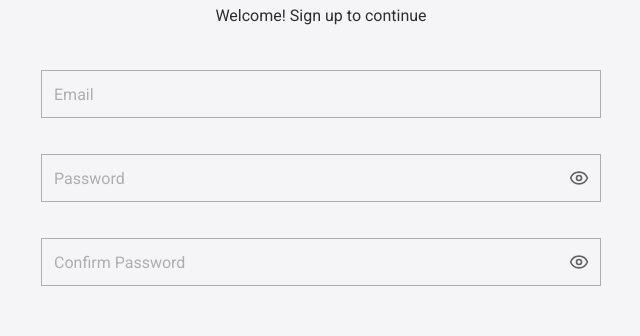
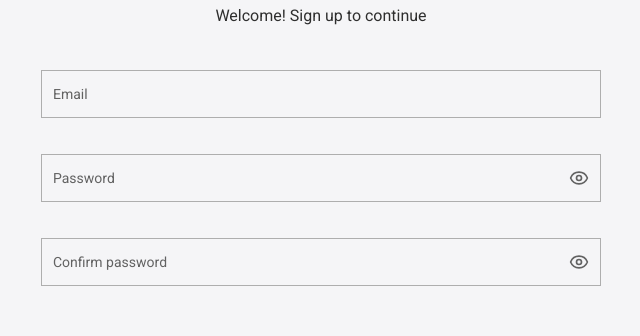
Before and after one commit to Hellpines/CV-Builder, a Next.js app: page /register in a window 1280 px wide. Shown: the part 218-554 px from the top of the page, without its empty margins (319-959 px from the left). Built offline with nearby package versions, Linux system fonts and the light colour scheme; no server answers.

Commit message:
feat: implement error validation

```diff
--- a/src/app/(auth)/login/page.tsx
+++ b/src/app/(auth)/login/page.tsx
@@ -1,7 +1,7 @@
 'use client';
 
 import Link from 'next/link';
-import { useState, type FormEvent } from 'react';
+import { useState } from 'react';
 import { useMutation } from '@apollo/client/react';
 import { useRouter } from 'next/navigation';
 
@@ -17,6 +17,9 @@ export default function LoginPage() {
   const setAuth = useAuthStore((state) => state.setAuth);
   const [email, setEmail] = useState('');
   const [password, setPassword] = useState('');
+  const [submitted, setSubmitted] = useState(false);
+  const [touchedEmail, setTouchedEmail] = useState(false);
+  const [touchedPassword, setTouchedPassword] = useState(false);
 
   const [login, { loading, error }] = useMutation(LOGIN_MUTATION, {
     onCompleted: (data) => {
@@ -31,12 +34,30 @@ export default function LoginPage() {
 
   const handleSubmit = (e: React.SyntheticEvent<HTMLFormElement>) => {
     e.preventDefault();
+    setSubmitted(true);
+    setTouchedEmail(true);
+    setTouchedPassword(true);
+
+    if (!email || !password) {
+      return;
+    }
+
     login({
       variables: {
         auth: { email, password },
       },
     });
   };
+
+  const emailInvalid = (submitted || touchedEmail) && !email;
+  const passwordInvalid = (submitted || touchedPassword) && (!password || !!error);
+  const emailHelperText = emailInvalid ? 'Email is required' : undefined;
+  const passwordHelperText =
+    submitted && password.length === 0
+      ? 'Password is required'
+      : error
+        ? 'Password is incorrect'
+        : undefined;
 
   return (
     <AuthPage
@@ -60,18 +81,25 @@ export default function LoginPage() {
         type="email"
         placeholder="Email"
         value={email}
-        onChange={(e) => setEmail(e.target.value)}
-        className="text-primary-bold placeholder:text-muted h-12"
-        required
+        onChange={(e) => {
+          setEmail(e.target.value);
+          setTouchedEmail(true);
+        }}
+        invalid={emailInvalid}
+        helperText={emailHelperText}
+        className="h-12"
       />
 
       <PasswordInput
         value={password}
-        onChange={(e) => setPassword(e.target.value)}
+        onChange={(e) => {
+          setPassword(e.target.value);
+          setTouchedPassword(true);
+        }}
         placeholder="Password"
+        invalid={passwordInvalid}
+        helperText={passwordHelperText}
       />
-
-      {error && <p className="text-primary text-center text-sm">{error.message}</p>}
     </AuthPage>
   );
 }
--- a/src/app/(auth)/register/page.tsx
+++ b/src/app/(auth)/register/page.tsx
@@ -1,7 +1,7 @@
 'use client';
 
 import Link from 'next/link';
-import { useState, type FormEvent } from 'react';
+import { useState } from 'react';
 import { useMutation } from '@apollo/client/react';
 import { useRouter } from 'next/navigation';
 
@@ -18,6 +18,10 @@ export default function RegisterPage() {
   const [email, setEmail] = useState('');
   const [password, setPassword] = useState('');
   const [confirmPassword, setConfirmPassword] = useState('');
+  const [submitted, setSubmitted] = useState(false);
+  const [touchedEmail, setTouchedEmail] = useState(false);
+  const [touchedPassword, setTouchedPassword] = useState(false);
+  const [touchedConfirmPassword, setTouchedConfirmPassword] = useState(false);
 
   const [signup, { loading, error }] = useMutation(SIGNUP_MUTATION, {
     onCompleted: (data) => {
@@ -32,12 +36,50 @@ export default function RegisterPage() {
 
   const handleSubmit = (e: React.SyntheticEvent<HTMLFormElement>) => {
     e.preventDefault();
+    setSubmitted(true);
+    setTouchedEmail(true);
+    setTouchedPassword(true);
+    setTouchedConfirmPassword(true);
+
+    if (!email || !password || !confirmPassword || password !== confirmPassword) {
+      return;
+    }
+
     signup({
       variables: {
         auth: { email, password, confirmPassword },
       },
     });
   };
+
+  const emailInvalid = (submitted || touchedEmail) && !email;
+  const passwordInvalid =
+    (submitted || touchedPassword) &&
+    (password.length === 0 || (password.length < 8 && password.length > 0));
+  const confirmPasswordInvalid =
+    (submitted || touchedConfirmPassword) && (!confirmPassword || password !== confirmPassword);
+
+  const emailHelperText = emailInvalid
+    ? 'Email is required'
+    : error?.message === 'userAlreadyExists'
+      ? 'Email is already registered'
+      : undefined;
+
+  const passwordHelperText = submitted
+    ? password.length < 8 && password.length > 0
+      ? 'Password too short'
+      : password.length === 0
+        ? 'Password is required'
+        : undefined
+    : undefined;
+
+  const confirmPasswordHelperText = submitted
+    ? password.length === 0
+      ? 'Confirm password is required'
+      : password !== confirmPassword
+        ? 'Passwords do not match'
+        : undefined
+    : undefined;
 
   return (
     <AuthPage
@@ -61,24 +103,36 @@ export default function RegisterPage() {
         type="email"
         placeholder="Email"
         value={email}
-        onChange={(e) => setEmail(e.target.value)}
-        className="text-primary-bold placeholder:text-muted h-12"
-        required
+        onChange={(e) => {
+          setEmail(e.target.value);
+          setTouchedEmail(true);
+        }}
+        invalid={emailInvalid || error?.message === 'userAlreadyExists'}
+        helperText={emailHelperText}
+        className="h-12"
       />
 
       <PasswordInput
         value={password}
-        onChange={(e) => setPassword(e.target.value)}
+        onChange={(e) => {
+          setPassword(e.target.value);
+          setTouchedPassword(true);
+        }}
         placeholder="Password"
+        invalid={passwordInvalid}
+        helperText={passwordHelperText}
       />
 
       <PasswordInput
         value={confirmPassword}
-        onChange={(e) => setConfirmPassword(e.target.value)}
-        placeholder="Confirm Password"
+        onChange={(e) => {
+          setConfirmPassword(e.target.value);
+          setTouchedConfirmPassword(true);
+        }}
+        placeholder="Confirm password"
+        invalid={confirmPasswordInvalid}
+        helperText={confirmPasswordHelperText}
       />
-
-      {error && <p className="text-primary text-center text-sm">{error.message}</p>}
     </AuthPage>
   );
 }
--- a/src/app/globals.css
+++ b/src/app/globals.css
@@ -20,6 +20,7 @@
   --color-primary-bold: var(--primary-bold);
   --color-primary-text: var(--primary-text);
   --color-input-disabled: var(--input-disabled);
+  --color-placeholder: var(--placeholder);
   --color-foreground: var(--foreground);
   --color-background: var(--background);
   --radius-sm: calc(var(--radius) * 0.6);
@@ -42,6 +43,7 @@
   --primary-bold: #2e2e2e;
   --primary-text: #626262;
   --input-disabled: #c4c4c6;
+  --placeholder: #c4c4c6;
   --secondary: #f5f5f7;
   --secondary-foreground: #171717;
   --muted: #aeaeae;
@@ -62,6 +64,7 @@
   --primary-bold: #2e2e2e;
   --primary-text: #626262;
   --input-disabled: #c4c4c6;
+  --placeholder: #c4c4c6;
   --secondary: #f5f5f7;
   --secondary-foreground: #171717;
   --muted: #aeaeae;
--- a/src/components/ui/input.tsx
+++ b/src/components/ui/input.tsx
@@ -1,17 +1,72 @@
 import { Input as InputPrimitive } from '@base-ui/react/input';
+import { useState } from 'react';
 import { cn } from 'cn';
 
-function Input({ className, type, ...props }: React.ComponentProps<'input'>) {
+type InputProps = React.ComponentProps<'input'> & {
+  invalid?: boolean;
+  helperText?: string;
+};
+
+function Input({
+  className,
+  type,
+  placeholder,
+  value,
+  disabled,
+  invalid,
+  helperText,
+  onFocus,
+  onBlur,
+  ...props
+}: InputProps) {
+  const [isFocused, setIsFocused] = useState(false);
+  const hasValue = value !== undefined && value !== null && String(value).length > 0;
+  const isInvalid = Boolean(invalid) || props['aria-invalid'] === true;
+  const shouldFloat = isFocused || hasValue || disabled;
+
   return (
+    <div className="relative w-full">
       <InputPrimitive
         type={type}
         data-slot="input"
+        value={value}
+        disabled={disabled}
+        aria-invalid={isInvalid || undefined}
+        onFocus={(event) => {
+          setIsFocused(true);
+          onFocus?.(event);
+        }}
+        onBlur={(event) => {
+          setIsFocused(false);
+          onBlur?.(event);
+        }}
         className={cn(
-        'border-muted hover:border-border active:text-primary-text active:placeholder:text-primary-text focus:placeholder:text-primary-text disabled:bg-input-disabled w-full border bg-transparent p-3',
+          'w-full border bg-transparent p-3 transition-colors placeholder:text-transparent',
+          isInvalid
+            ? 'border-primary text-primary'
+            : 'border-muted text-primary-bold hover:border-border',
+          disabled && 'border-muted bg-input-disabled text-primary-text cursor-not-allowed',
           className
         )}
         {...props}
       />
+
+      {placeholder ? (
+        <label
+          className={cn(
+            'pointer-events-none absolute left-3 leading-none transition-all duration-200',
+            shouldFloat ? '-top-5 text-[12px]' : 'top-1/2 -translate-y-1/2 text-[14px]',
+            isInvalid ? 'text-primary' : 'text-primary-text'
+          )}
+        >
+          {placeholder}
+        </label>
+      ) : null}
+
+      {helperText ? (
+        <p className="text-primary absolute -bottom-5 left-3 text-[12px]">{helperText}</p>
+      ) : null}
+    </div>
   );
 }
 
--- a/src/features/auth/types/AuthTypes.ts
+++ b/src/features/auth/types/AuthTypes.ts
@@ -18,7 +18,7 @@ export interface AuthState {
 export type AuthPageProps = {
   title: string;
   subtitle: string;
-  onSubmit: (event: FormEvent<HTMLFormElement>) => void;
+  onSubmit: (event: React.SyntheticEvent<HTMLFormElement>) => void;
   children: ReactNode;
   submitButton: ReactNode;
   footer?: ReactNode;
--- a/src/features/auth/types/PasswordInputProps.ts
+++ b/src/features/auth/types/PasswordInputProps.ts
@@ -5,4 +5,6 @@ export type PasswordInputProps = {
   onChange: (event: ChangeEvent<HTMLInputElement>) => void;
   placeholder: string;
   className?: string;
+  invalid?: boolean;
+  helperText?: string;
 };
--- a/src/features/auth/ui/PasswordInput.tsx
+++ b/src/features/auth/ui/PasswordInput.tsx
@@ -6,7 +6,14 @@ import { cn } from 'cn';
 import { Input } from '@/components/ui/input';
 import { PasswordInputProps } from '../types/PasswordInputProps';
 
-export function PasswordInput({ value, onChange, placeholder, className }: PasswordInputProps) {
+export function PasswordInput({
+  value,
+  onChange,
+  placeholder,
+  className,
+  invalid = false,
+  helperText,
+}: PasswordInputProps) {
   const [showPassword, setShowPassword] = useState(false);
 
   return (
@@ -16,13 +23,18 @@ export function PasswordInput({ value, onChange, placeholder, className }: Passw
         placeholder={placeholder}
         value={value}
         onChange={onChange}
-        className={cn('text-primary-bold placeholder:text-muted h-12 pr-10', className)}
-        required
+        invalid={invalid}
+        className={cn('h-12 pr-10', className)}
+        helperText={helperText}
       />
       <button
         type="button"
         onClick={() => setShowPassword((prev) => !prev)}
-        className="text-primary-text hover:text-primary-bold absolute top-1/2 right-3 -translate-y-1/2 transition-colors"
+        className={cn(
+          'absolute top-1/2 right-3 transition-colors',
+          invalid ? 'text-primary hover:text-primary' : 'text-primary-text hover:text-primary-bold'
+        )}
+        style={{ transform: 'translateY(-50%)' }}
       >
         {showPassword ? <EyeOff size={20} /> : <Eye size={20} />}
       </button>
```
Lines whose indentation alone changed are shown as unchanged.
